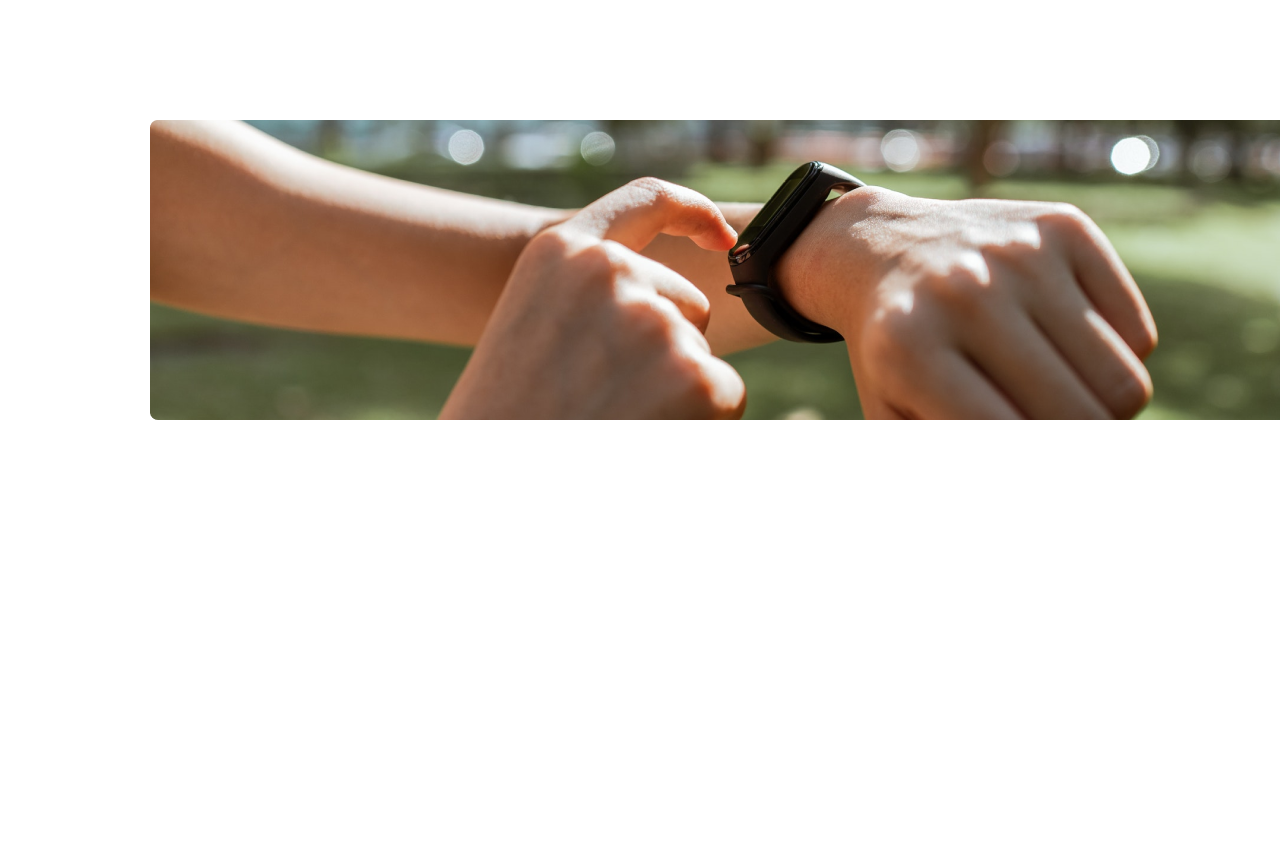
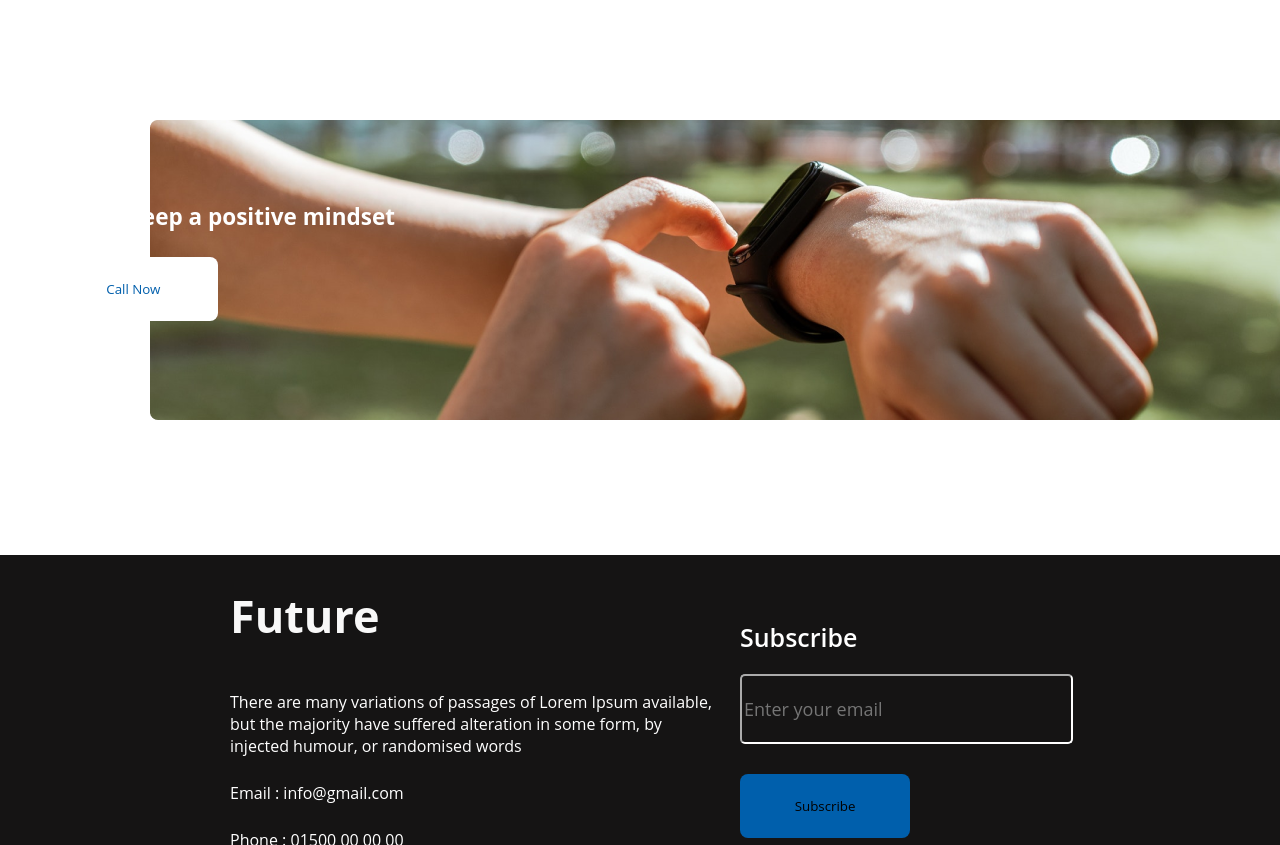
Before and after one commit to fozlur21/new-year, a plain HTML site: page index.html in a window 1280 px wide. Shown: the part 2070-2915 px from the top of the page. Before the commit the page ends 2625 px from the top, so only its background shows below. Drawn offline with Linux system fonts and the light colour scheme.

Commit message:
fina edit

```diff
--- a/index.html
+++ b/index.html
@@ -60,7 +60,40 @@
                     <p class="skill-description">I want to develop</p>
                 </div>
             </div>
-            <img class="watch-banner" src="images/watch.png" alt="">
+            <div class="banner-card">
+                <img class="watch-banner" src="images/watch.png" alt="">
+                <div class="banner-text">
+                    <h2>Always keep a positive mindset</h2>
+                    <button class="subscribe-btn1">Call Now</button>
+                </div>
+            </div>
+        </section>
+        <!--Contact -->
+        <section class="contact">
+            <div class="contact-page">
+                <div class="contsct-details">
+                    <h3 class="contsct-title">Future</h3>
+                    <p class="contsct-description">There are many variations of passages of Lorem Ipsum available, but the majority have suffered alteration in some form, by injected humour, or randomised words</p>
+                    <p class="contact-email">Email : info@gmail.com</p>
+                    <p class="contact-phone">Phone : 01500 00 00 00</p>
+                    <a href="facebook.com">
+                            <img src="images/icons/youtube.png" alt="">
+                    </a>
+                    <a href="facbook.com">
+                            <img src="images/icons/fb.png" alt="">
+                    </a>
+                    <a href="twitter.com">
+                        <img src="images/icons/twitter.png" alt="">
+                    </a>
+                </div>
+                <div class="contsct-subscribe">
+                    <div class="contsct-subscribe-details" >
+                        <h5 class="contsct-subscribe-title">Subscribe</h5>
+                        <input class="contsct-subscribe-email" type="email" name="" id="" placeholder="Enter your email"/>
+                        <p><button class="subscribe-btn">Subscribe</button></p>
+                    </div>
+                </div>
+            </div>
         </section>
     </main>
 </body>
--- a/styles/styles.css
+++ b/styles/styles.css
@@ -110,7 +110,6 @@ li::before {
     color: #181818;
     margin-top: 30px;
     margin-bottom: 20px;
-    ;
 }
 .skill-description{
     color: #757575;
@@ -120,3 +119,122 @@ li::before {
     margin-top: 130px;
     margin-bottom: 130px;
 }
+.contact-page{
+    background: #151414;
+    display: flex;
+    gap: 125px;
+}
+/* Contact page */
+.contact-page{
+    display: flex;
+    gap: 5px;
+    justify-content: space-between;
+    text-align: center;
+    position: left;
+}
+
+.contsct-title{
+    color: #F8F8F8;
+    font-weight: 700;
+    font-size: 45px;
+    padding: 30px 230px;
+    text-align: left;
+}
+.contsct-description{
+    color: #FFFFFF;
+    width: 485px;
+    padding: 0px 230px;
+    margin-top: 15px;
+    margin-bottom: 25px;
+    text-align: left;
+
+}
+.contact-email{
+    color: #FFFFFF;
+    padding: 0px 230px;
+    margin-bottom: 25px;
+    text-align: left;
+}
+.contact-phone{
+    color: #FFFFFF;
+    padding: 0px 230px;
+    text-align: left;
+}
+
+/** Second Part about Contact*/
+.contsct-subscribe{
+    text-align: left;
+    display: flex;
+    position: relative;
+    right: 75px;
+
+}
+.contsct-subscribe-title{
+    font-weight: 600;
+    font-size: 25px;
+    color: #FFFFFF;
+    position: relative;
+    right: 135px;
+    margin-top: 65px;
+    margin-bottom: 15px;
+}
+.contsct-subscribe-email{
+    font-weight: 600;
+    font-size: 25px;
+    font-weight: 400;
+    font-size: 18px;
+    position: relative;
+    right: 135px;
+    margin-top: 5px;
+    margin-bottom: 30px;
+    width: 325px;
+    height: 64px;
+    background: #151414;
+    border-color: #FFFFFF;
+    border-radius: 5px;
+    text-align: left;
+}
+.subscribe-btn{
+    width: 170.11px;
+    height: 64px;
+    background: #005FAC;
+    border-radius: 8px;
+    border: 0px;
+    position: relative;
+    right: 135px;
+}
+.contact a{
+    text-decoration: none;
+    text-align: left;
+    position: relative;
+    right: 165px;
+}
+.banner-card{
+    position: relative;
+
+}
+.banner-card img{
+    max-width: 100%;
+    height: auto;
+}
+.banner-text{
+    position: absolute;
+    right: 800px;
+    color: #FFFFFF;
+    top: 25%;
+    font-size: 15px;
+    margin-right: 85px;
+    margin-top: 70px;
+}
+.subscribe-btn1{
+    width: 170.11px;
+    height: 64px;
+    background: white;
+    color: #005FAC;
+    border-radius: 8px;
+    border: 0px;
+    position: relative;
+    left: 5px;
+    margin-top: 25px;
+
+}
```
